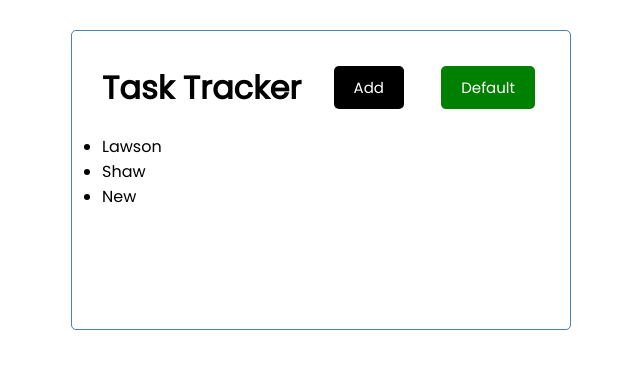
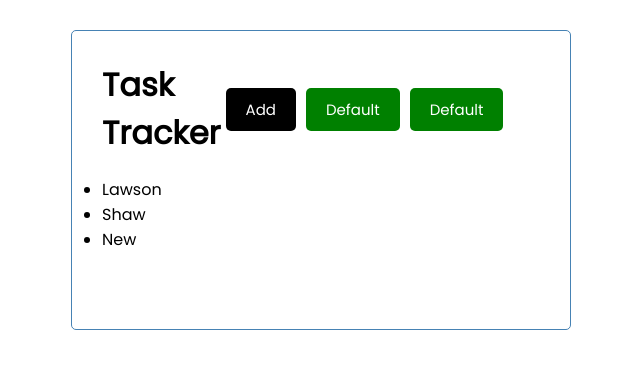
Before and after one commit to Coreyo-git/react-demo, a React (Create React App) app: page / in a window 1280 px wide. Shown: the top 368 px of the page, without its empty margins (319-959 px from the left). Built offline with nearby package versions, Linux system fonts and the light colour scheme.

Commit message:
added additional buttons

```diff
--- a/src/components/Header.js
+++ b/src/components/Header.js
@@ -8,6 +8,8 @@ import Button from './Button';
             <h1>{title}</h1>
             <Button color='black' text='Add'/>
             <Button/>
+            <Button/>
+            <Button color='white' text='Clear'/>
         </header>
     )
 }
```
